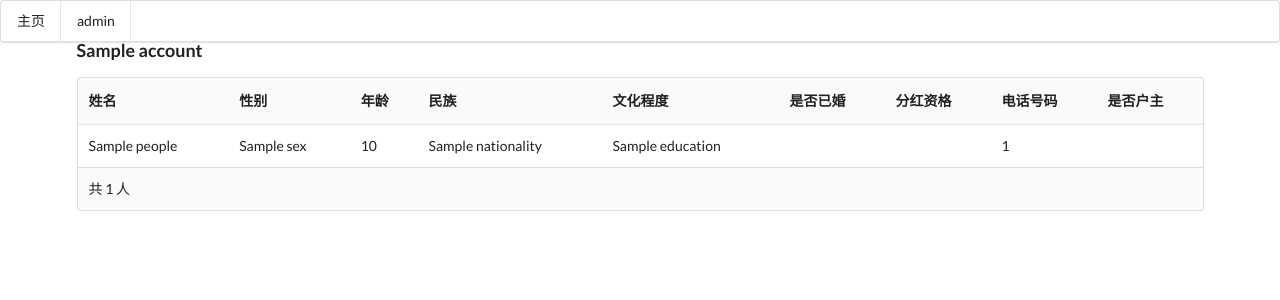
After one commit to pbpoon/pan, a Django app: template apps/account/templates/account/detail.html in a window 1280 px wide. The commit adds this page. Shown: the top 300 px of the page. Run offline with Django 3.2, Linux system fonts and the light colour scheme; the template is opened without the code that fills it: most values are stand-ins (such as "Sample title", 1, 10 or a date in 2020).

Commit message:
户口详情页面已经完成

```diff
--- a/apps/account/admin.py
+++ b/apps/account/admin.py
@@ -4,6 +4,7 @@ from .models import Account, People
 class inlinePeople(admin.TabularInline):
     model = People
     raw_id_fields = ['account']
+    extra = 1
 
 
 @admin.register(Account)
@@ -19,5 +20,4 @@ class PeopleAdmin(admin.ModelAdmin):
     list_display = ['first_name', 'last_name', 'sex', 'id_card_num', 'is_main', 'account', 'birthday', 'is_marry',
                     'is_getmoney', 'joind', 'created', 'updated']
     list_filter = ['first_name', 'last_name', 'sex', 'is_main', 'account', 'is_marry', 'is_getmoney']
-    search_fields = ['first_name', 'last_name', 'sex', 'id_card_num', 'is_main', 'account',  'is_marry',
-                    'is_getmoney' ]
+    search_fields = ['first_name', 'last_name', 'sex', 'id_card_num', 'account']
--- /dev/null
+++ b/apps/account/templates/account/detail.html
@@ -0,0 +1,56 @@
+{% extends 'basic.html' %}
+{% block title %}户口{% endblock %}
+{% block conten %}
+    <div class="ui container">
+        <div class="segment">
+            <div class="ui header">{{ account.name }}</div>
+            <table class="ui single line table">
+                <thead>
+                <tr>
+                    <th>姓名</th>
+                    <th>性别</th>
+                    <th>年龄</th>
+                    <th>民族</th>
+                    <th>文化程度</th>
+                    <th>是否已婚</th>
+                    <th>分红资格</th>
+                    <th>电话号码</th>
+                    <th>是否户主</th>
+
+                </tr>
+                </thead>
+
+
+                <tbody>
+                {% for people in people_list %}
+                    <tr>
+                        <td>{{ people }}</td>
+                        <td>{{ people.sex }}</td>
+                        <td>{{ people.get_age }}</td>
+                        <td>{{ people.nationality }}</td>
+                        <td>{{ people.education }}</td>
+                        <td>{{ people.is_main }}</td>
+                        <td>{{ people.is_getmoney }}</td>
+                        <td>{{ people.phone_num }}</td>
+                        <td>{{ people.is_main }}</td>
+                    </tr>
+                {% endfor %}
+                <tfoot>
+                <tr>
+                    <th>共 {{ account.get_peolpe_count }} 人</th>
+                    <th></th>
+                    <th></th>
+                    <th></th>
+                    <th></th>
+                    <th></th>
+                    <th></th>
+                    <th></th>
+                    <th></th>
+                </tr>
+                </tfoot>
+                </tbody>
+
+            </table>
+        </div>
+    </div>
+{% endblock %}
--- a/apps/account/templates/account/index.html
+++ b/apps/account/templates/account/index.html
@@ -5,7 +5,7 @@
     {% for account in account_list %}
     <div class="ui list">
         <div class="item">
-            <a href="" class="ui header"> {{ account }}  {{ account.created }}</a>
+            <a href="{{ account.get_absolute_url }}" class="ui divider">{{ account }}- {{ account.get_peolpe_count }}人</a>
         </div>
     </div>
     {% endfor %}
--- a/apps/account/urls.py
+++ b/apps/account/urls.py
@@ -17,6 +17,8 @@ from django.conf.urls import url
 from . import views
 
 urlpatterns = [
-    url(r'^add/', views.FileUploadView.as_view(), name='addfile'),
+    # url(r'^add/', views.FileUploadView.as_view(), name='addfile'),
+    url(r'^(?P<name>\w+)/$', views.AccountDetailView.as_view(), name='detail'),
     url(r'^$', views.AccountListView.as_view(), name='index'),
+
 ]
```
Also changed, not shown: apps/account/models.py (+36 -3 lines), apps/account/views.py (+14 -0 lines), db.sqlite3.
